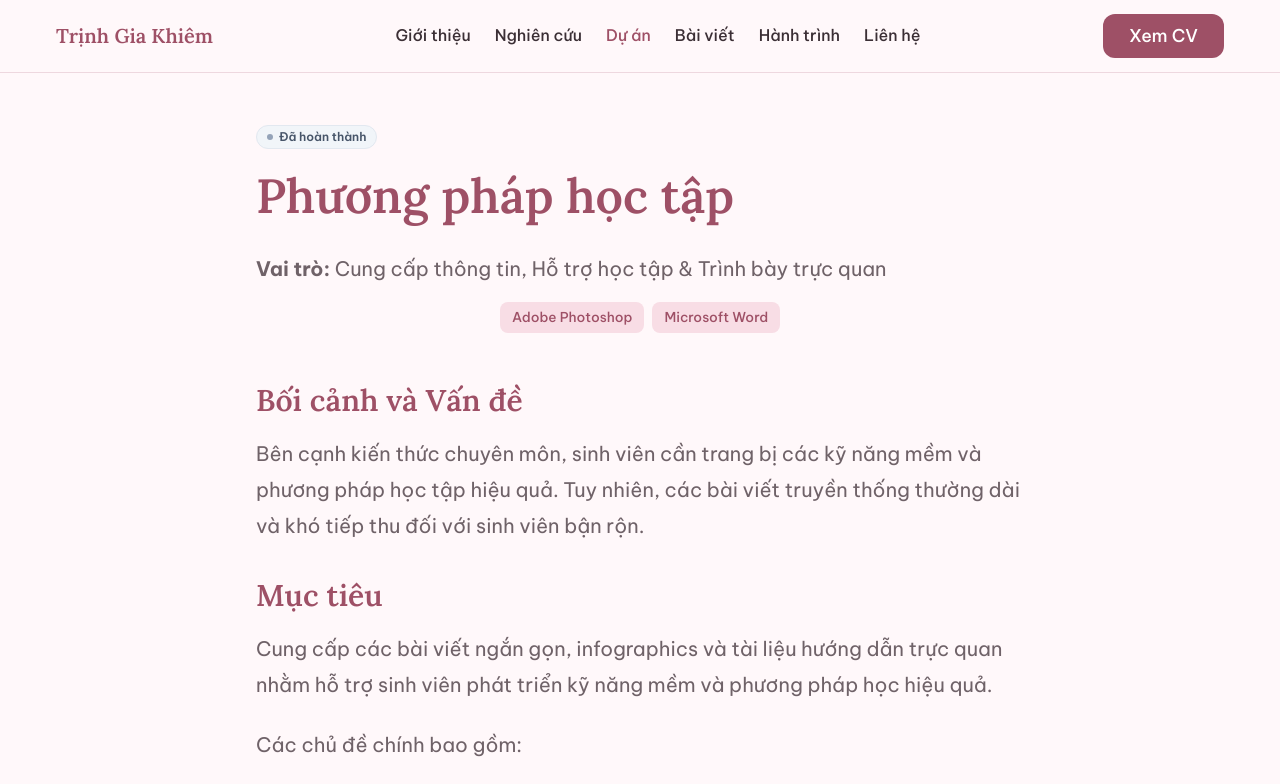
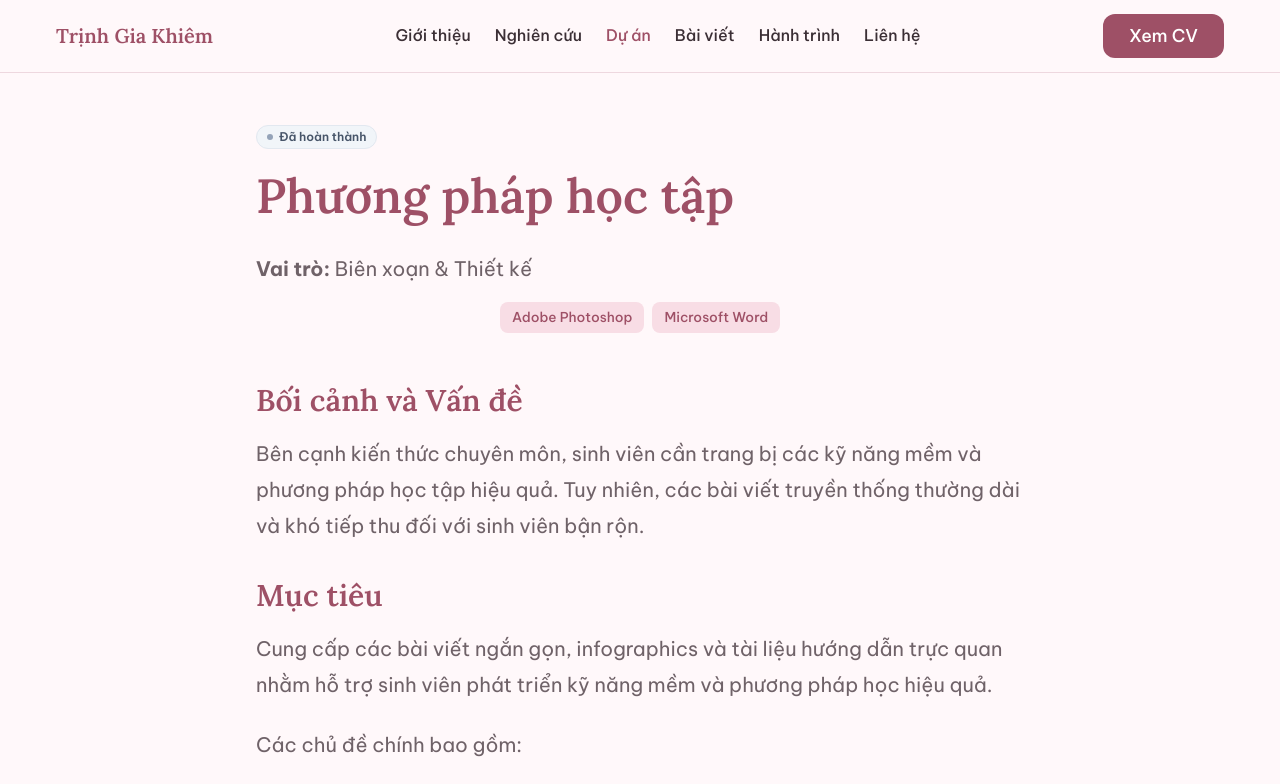
Before and after one commit to giakhiem689-afk/trinhgiakhiem, an Astro site: page /du-an/goc-ky-nang in a window 1280 px wide. Shown: the top 784 px of the page. Built offline with nearby package versions, Linux system fonts and the light colour scheme; Astro itself is replaced by a stand-in of ours.

Commit message:
Update Dự án “goc-ky-nang”

```diff
--- a/src/content/projects/goc-ky-nang.md
+++ b/src/content/projects/goc-ky-nang.md
@@ -2,7 +2,7 @@
 title: Phương pháp học tập
 description: Dự án xây dựng các nội dung trực quan dành cho sinh viên, tập trung vào mục tiêu học tập, kỷ luật, phương pháp học, tìm kiếm sự hỗ trợ, chăm sóc sức khỏe tinh thần và theo dõi tiến độ.
 status: Đã hoàn thành
-role: Cung cấp thông tin, Hỗ trợ học tập & Trình bày trực quan
+role: Biên xoạn & Thiết kế
 tools:
   - Adobe Photoshop
   - Microsoft Word
```
